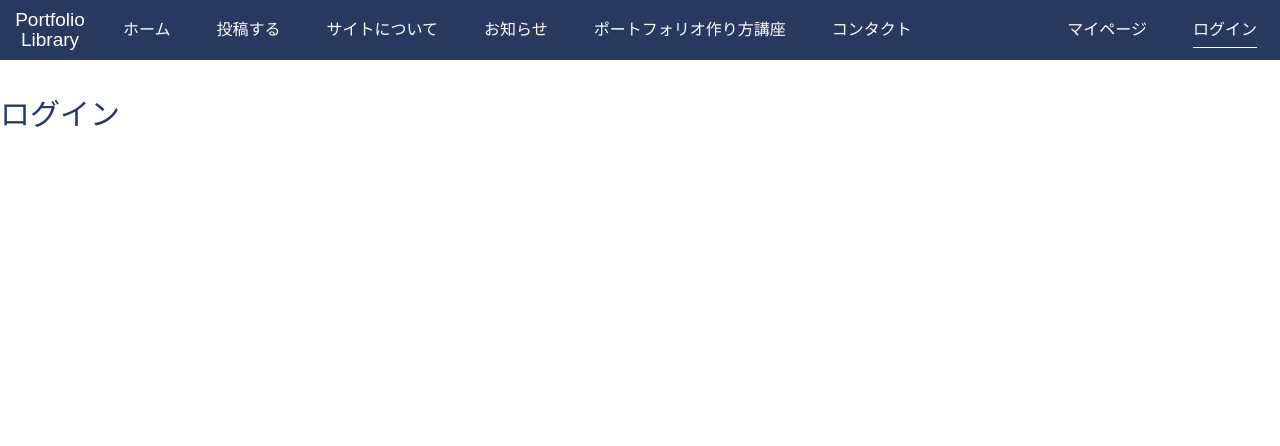
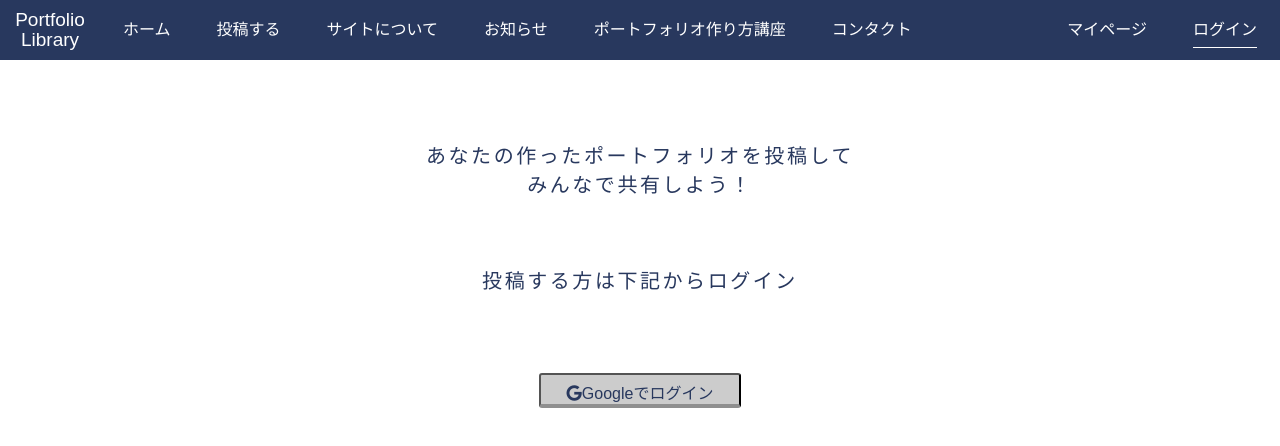
Before and after one commit to Kou0402/portfolio-library-new, a Nuxt app: page /login in a window 1280 px wide. Shown: the top 446 px of the page. Built offline with nearby package versions, Linux system fonts and the light colour scheme; no server answers.

Commit message:
feat: add login feature

```diff
--- a/components/ui/button/PushInButton.vue
+++ b/components/ui/button/PushInButton.vue
@@ -1,6 +1,16 @@
 <template>
-  <button class="push-in-button"><slot></slot></button>
+  <button class="push-in-button" @click="onClick"><slot></slot></button>
 </template>
+
+<script>
+export default {
+  methods: {
+    onClick() {
+      this.$emit('click')
+    }
+  }
+}
+</script>
 
 <style lang="scss" scoped>
 .push-in-button {
--- a/pages/login.vue
+++ b/pages/login.vue
@@ -1,11 +1,92 @@
 <template>
-  <section class="login">
-    ログイン
+  <section v-if="isWaiting" class="waiting-message-area">
+    <p class="waiting-message">ログイン中...</p>
+  </section>
+  <section v-else class="login-area">
+    <div class="login-message-area">
+      <h3 class="login-message">
+        あなたの作ったポートフォリオを投稿して<br />
+        みんなで共有しよう！
+      </h3>
+      <br />
+      <p class="login-message">
+        投稿する方は下記からログイン
+      </p>
+    </div>
+    <div class="login-button-area">
+      <PushInButton @click="googleLogin">
+        <i class="fab fa-google"></i>Googleでログイン
+      </PushInButton>
+    </div>
   </section>
 </template>
 
+<script>
+import firebase from '@/plugins/firebase'
+import PushInButton from '~/components/ui/button/PushInButton.vue'
+
+export default {
+  components: {
+    PushInButton
+  },
+  data() {
+    return {
+      isWaiting: true
+    }
+  },
+  created() {
+    firebase.auth().onAuthStateChanged((user) => {
+      if (!user) {
+        this.isWaiting = false
+        return user
+      }
+      this.$router.push('/mypage')
+    })
+  },
+  methods: {
+    googleLogin() {
+      const provider = new firebase.auth.GoogleAuthProvider()
+      firebase.auth().signInWithRedirect(provider)
+    },
+    logOut() {
+      firebase.auth().signOut()
+    }
+  }
+}
+</script>
+
 <style lang="scss" scoped>
-section {
-  font-size: 3rem;
+.waiting-message-area {
+  align-items: center;
+  line-height: 12vh;
+  text-align: center;
+  .waiting-message {
+    color: $main-color1;
+    font-weight: 500;
+    font-size: 2rem;
+    letter-spacing: 0.2vw;
+  }
+}
+.login-area {
+  display: flex;
+  justify-content: center;
+  flex-flow: column;
+  .login-message-area {
+    line-height: 12vh;
+    align-items: center;
+    text-align: center;
+    margin: 5vh 5vw;
+    .login-message {
+      color: $main-color1;
+      font-weight: 500;
+      font-size: 2rem;
+      letter-spacing: 0.2vw;
+      line-height: normal;
+      display: inline-block;
+    }
+  }
+  .login-button-area {
+    text-align: center;
+  }
 }
 </style>
--- a/pages/post.vue
+++ b/pages/post.vue
@@ -20,12 +20,14 @@
       <FormSet label="サイトURL" name="url" @input="getInput"></FormSet>
       <PushInButton>投稿する</PushInButton>
     </form>
+    <button class="logout-button" @click="logout">ログアウト</button>
   </section>
 </template>
 
 <script>
 import Vue from 'vue'
 import Croppa from 'vue-croppa'
+import firebase from '@/plugins/firebase'
 import FormSet from '~/components/page/post/Formset.vue'
 import PushInButton from '~/components/ui/button/PushInButton.vue'
 import 'vue-croppa/dist/vue-croppa.css'
@@ -45,6 +47,10 @@ export default {
     getInput(value) {
       this.input = value
       console.log(this.input)
+    },
+    logout() {
+      firebase.auth().signOut()
+      this.$router.push('/')
     }
   }
 }
```
Also changed, not shown: middleware/auth.js (added, +18 -0 lines).
